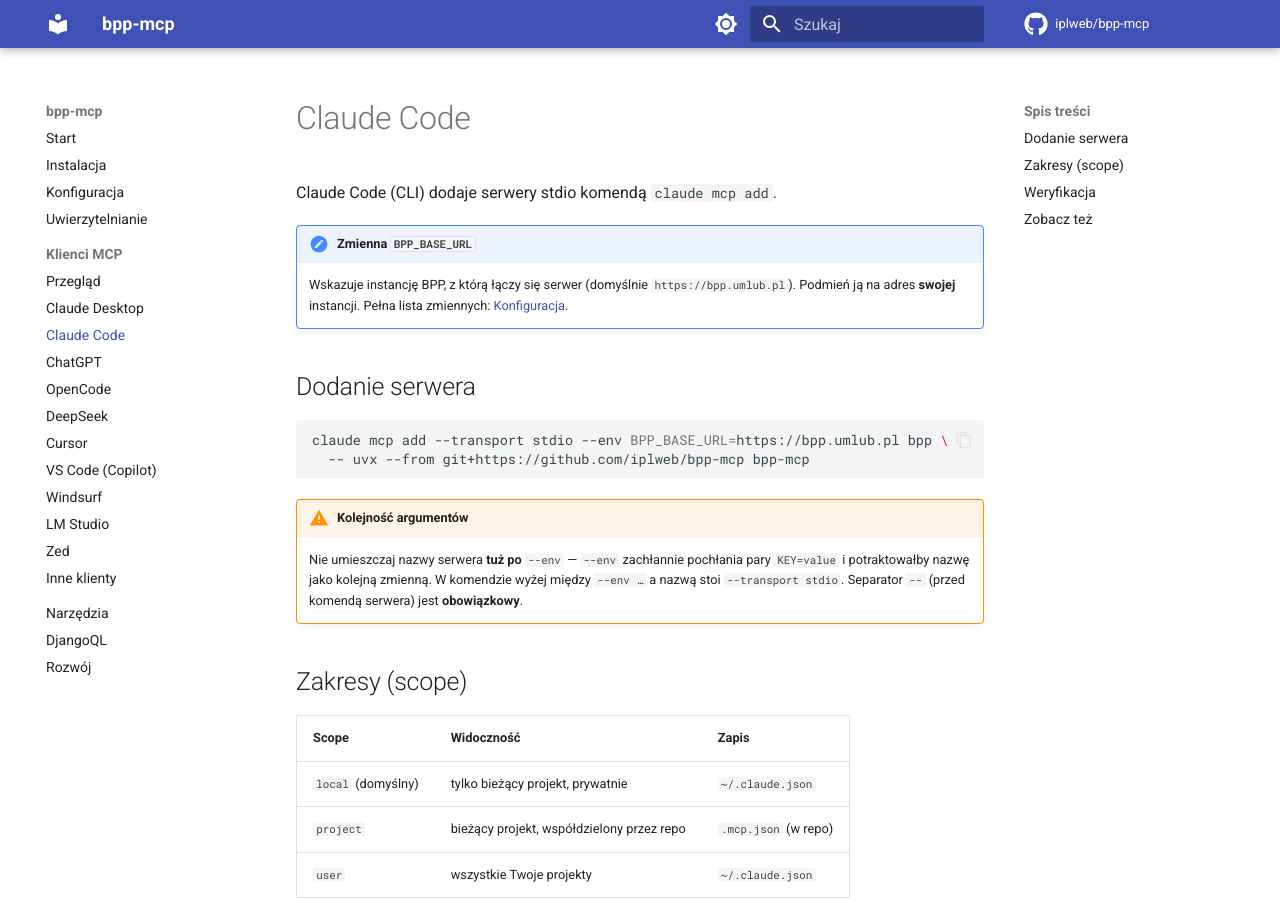
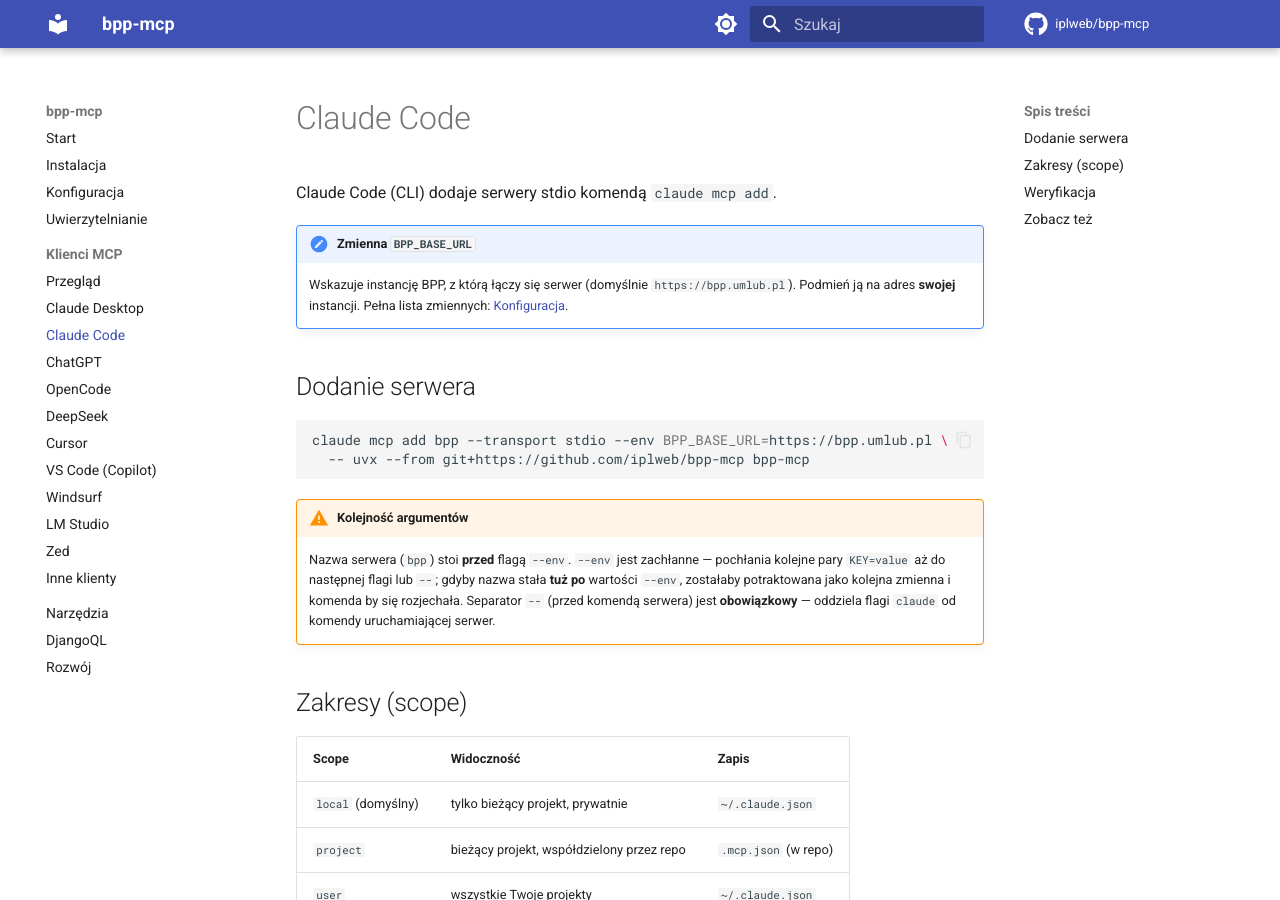
Before and after one commit to iplweb/bpp-mcp, an MkDocs documentation site: the page built from docs/klienci/claude-code.md, in a window 1280 px wide and 900 px high. Built offline with MkDocs 1.6.1 and Material for MkDocs 9.7.7, drawn with Linux system fonts in a browser that asks for light colours; comment, search, counter and statistics services are not loaded.

Commit message:
docs: popraw uwagi z self-review PR (fable)
- claude-code.md: `claude mcp add` name-first (bpp PRZED --env; --env jest
  wariadyczne i połknęłoby nazwę stojącą po wartości) + poprawiony admonition,
  który wcześniej sam sobie przeczył. [blocker]
- deepseek.md: zagnieżdż snippet uvx w punkcie 2 listy (4 spacje wcięcia).
- spec: ten sam name-first w §8, base_path §4 dostrojony do działającej wartości,
  §5 — configure-pages świadomie pominięte (per-job minimalizacja uprawnień).

Co-Authored-By: Claude Opus 4.8 (1M context) <noreply@anthropic.com>
Claude-Session: https://claude.ai/code/session_01RbpeUrRGp7ZTm2eRFy9XSm

````diff
--- a/docs/klienci/claude-code.md
+++ b/docs/klienci/claude-code.md
@@ -7,15 +7,16 @@ Claude Code (CLI) dodaje serwery stdio komendą `claude mcp add`.
 ## Dodanie serwera
 
 ```bash
-claude mcp add --transport stdio --env BPP_BASE_URL=https://bpp.umlub.pl bpp \
+claude mcp add bpp --transport stdio --env BPP_BASE_URL=https://bpp.umlub.pl \
   -- uvx --from git+https://github.com/iplweb/bpp-mcp bpp-mcp
 ```
 
 !!! warning "Kolejność argumentów"
-    Nie umieszczaj nazwy serwera **tuż po** `--env` — `--env` zachłannie
-    pochłania pary `KEY=value` i potraktowałby nazwę jako kolejną zmienną. W
-    komendzie wyżej między `--env …` a nazwą stoi `--transport stdio`. Separator
-    `--` (przed komendą serwera) jest **obowiązkowy**.
+    Nazwa serwera (`bpp`) stoi **przed** flagą `--env`. `--env` jest zachłanne —
+    pochłania kolejne pary `KEY=value` aż do następnej flagi lub `--`; gdyby nazwa
+    stała **tuż po** wartości `--env`, zostałaby potraktowana jako kolejna zmienna
+    i komenda by się rozjechała. Separator `--` (przed komendą serwera) jest
+    **obowiązkowy** — oddziela flagi `claude` od komendy uruchamiającej serwer.
 
 ## Zakresy (scope)
 
````
Also changed, not shown: docs/klienci/deepseek.md (+1 -1 lines), docs/superpowers/specs/2026-07-24-dokumentacja-mkdocs-design.md (+10 -5 lines).
